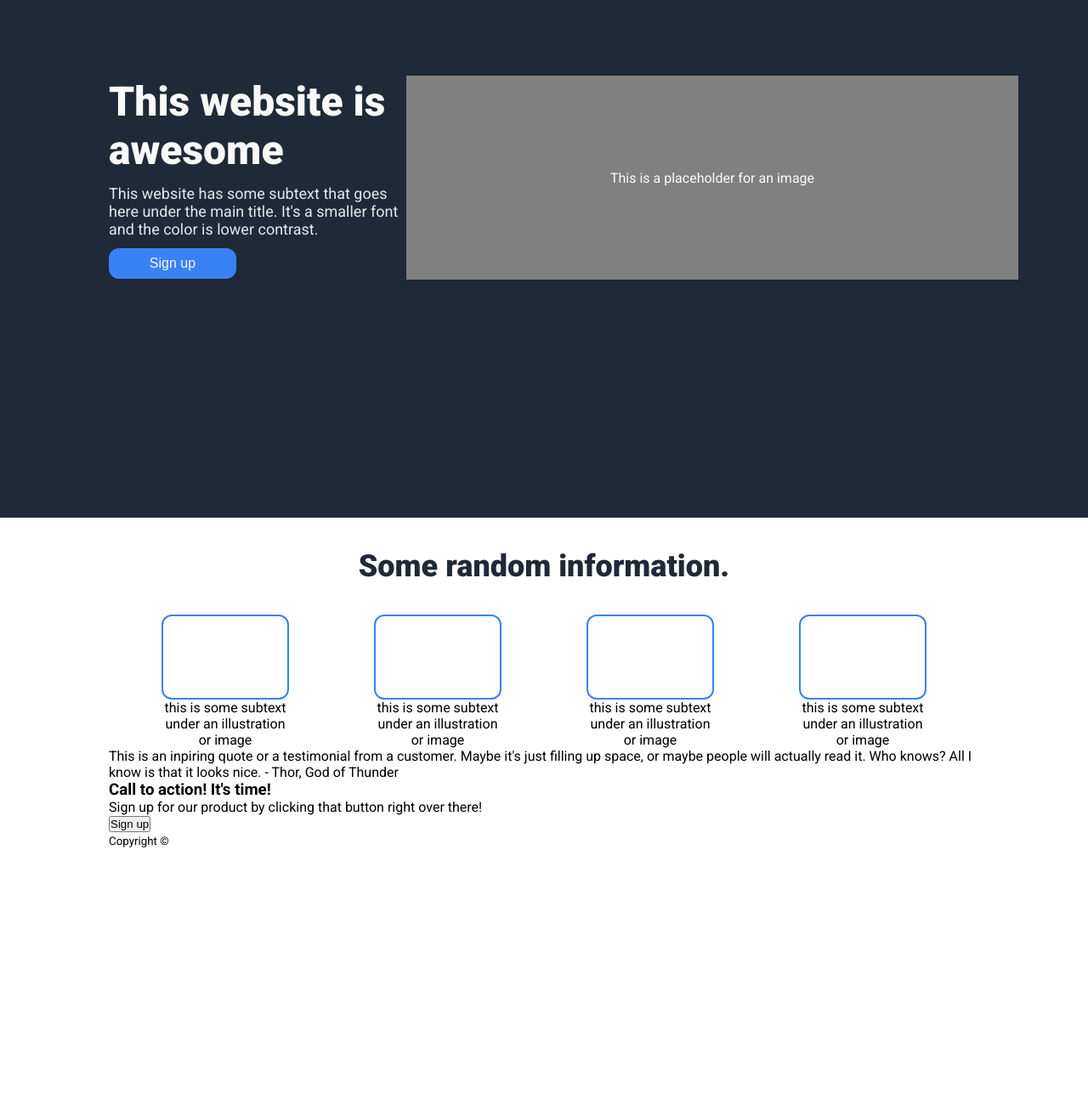
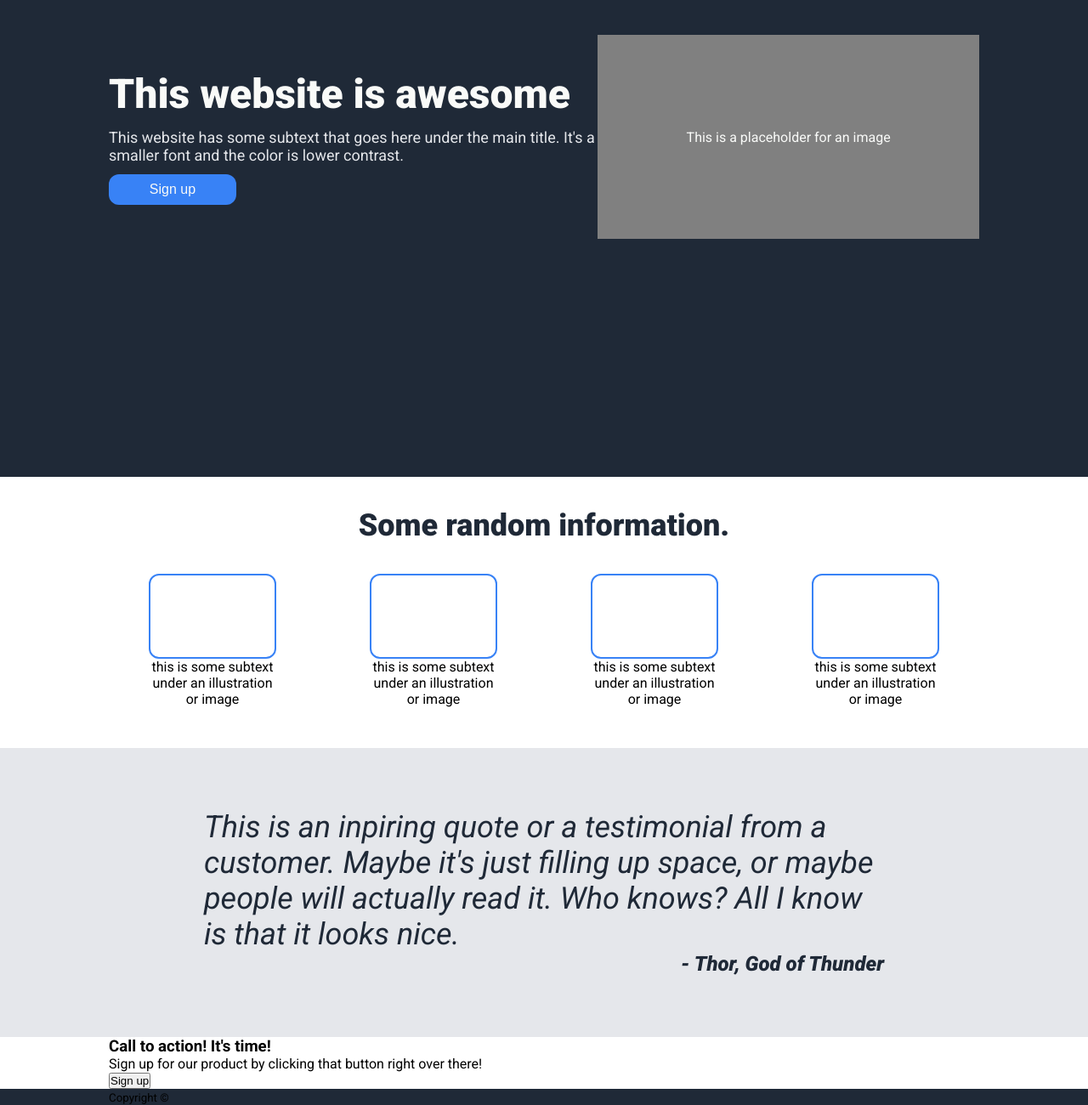
Before and after one commit to HoleInTheUniverse/landing-page, a plain HTML site: page index.html in a window 1280 px wide. Shown: the part 267-1567 px from the top of the page at 85% size. Before the commit the page ends 1265 px from the top, so only its background shows below. Drawn offline with Linux system fonts and the light colour scheme.

Commit message:
Fix body position and add quote section styling
Previously there were no separate containers for sections of the page,
which made it hard to add correct background colors for each section.
This change fixes the behaviour by wrapping each
section into its own container.

```diff
--- a/index.html
+++ b/index.html
@@ -31,6 +31,7 @@
             </section>
         </div>
         <main>
+            <div class="container">
                 <section id="info">
                     <h2>Some random information.</h2>
                     <div class="info-cards">
@@ -52,10 +53,14 @@
                         </div>
                     </div>
                 </section>
+            </div>
+            <div class="container">
                 <section id="quote">
                     This is an inpiring quote or a testimonial from a customer. Maybe it's just filling up space, or maybe people will actually read it. Who knows? All I know is that it looks nice.
-                <span class="quote">- Thor, God of Thunder</span>
+                    <span>- Thor, God of Thunder</span>
                 </section>
+            </div>
+            <div class="container">
                 <section id="cta">
                     <div class="cta">
                         <div>
@@ -65,6 +70,7 @@
                         <button class="cta-button">Sign up</button>
                     </div>
                 </section>
+            </div>
         </main>
         <footer>
             <small class="copyright">Copyright &#169;</small>
--- a/style.css
+++ b/style.css
@@ -11,8 +11,7 @@ body {
     font-family: Roboto, sans-serif;
 }
 
-body > * {
-    padding: 0 128px;
+body > *, .container {
     width: 100%;
 }
 
@@ -29,13 +28,28 @@ ul {
     list-style: none;
 }
 
+header, footer {
+    background-color: #1F2937;
+}
+
 header {
     display: flex;
     justify-content: space-between;
     align-items: center;
-    background-color: #1F2937;
     padding-top: 24px;
     padding-bottom: 24px;
+}
+
+.container, .hero, header, footer {
+    padding: 0 128px;
+}
+
+.container:nth-of-type(2) {
+    background-color: #E5E7EB;
+    margin-top: 48px;
+    display: flex;
+    justify-content: center;
+    align-items: center;
 }
 
 h1 {
@@ -89,8 +103,11 @@ h1 {
 .hero-image {
     color: #F9FAF8;
     background-color: gray;
-    min-width: 720px;
-    min-height: 240px;
+    max-width: 720px;
+    max-height: 240px;
+    min-width: 350px;
+    width: 720px;
+    height: 240px;
     display: flex;
     justify-content: center;
     align-items: center;
@@ -113,6 +130,7 @@ h1 {
     flex-wrap: wrap;
     justify-content: center;
     align-items: center;
+    gap: 16px;
     margin-top: 36px;
 }
 
@@ -136,3 +154,21 @@ h1 {
     text-align: center;
     max-width: 150px;
 }
+
+#quote {
+    display: flex;
+    flex-direction: column;
+    justify-content: center;
+    align-items: center;
+    padding: 72px 0;
+    max-width: 800px;
+    font-size: 36px;
+    font-style: italic;
+    color: #1F2937;
+}
+
+#quote span {
+    align-self: flex-end;
+    font-weight: 900;
+    font-size: 24px;
+}
```
Lines whose indentation alone changed are shown as unchanged.
